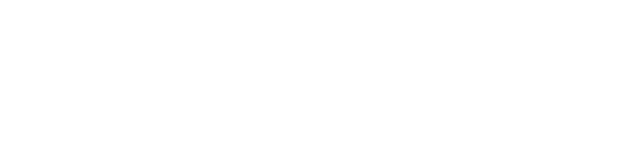
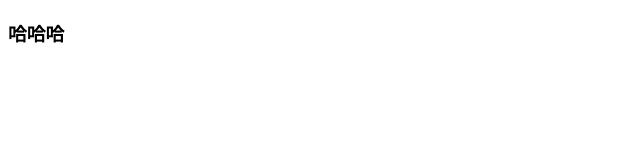
Before and after one commit to zllmmlove/ggg, a plain HTML site: page index.html in a window 1280 px wide. Shown: the whole page, without its empty margins (0-640 px from the left). Drawn offline with Linux system fonts and the light colour scheme.

Commit message:
添加h3

```diff
--- a/index.html
+++ b/index.html
@@ -7,6 +7,8 @@
     <title>Document</title>
   </head>
   <body>
-    <div class="root"></div>
+    <div class="root">
+      <h3>哈哈哈</h3>
+    </div>
   </body>
 </html>
```
